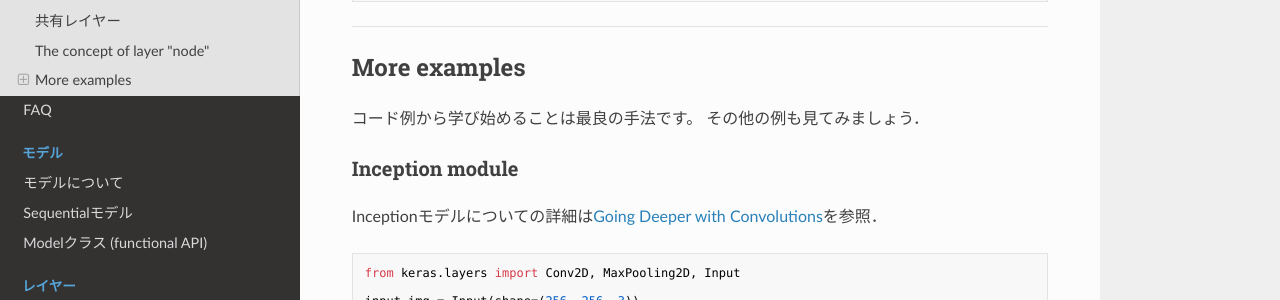
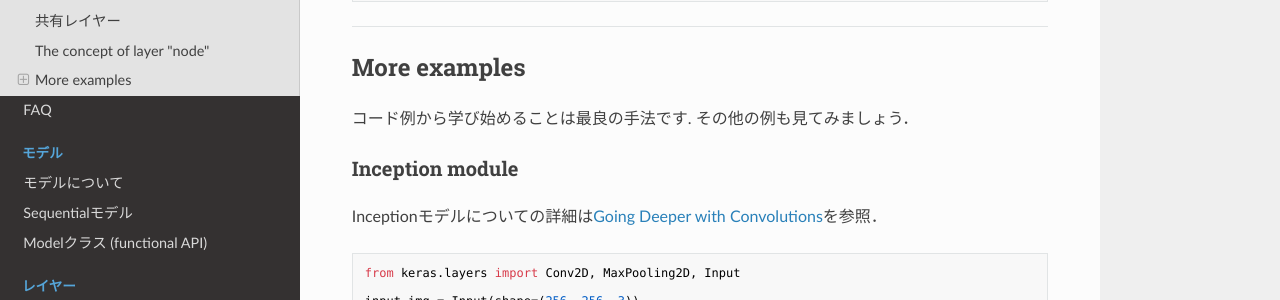
Before and after one commit to keras-team/keras-docs-ja, an MkDocs documentation site: the page built from sources/getting-started/functional-api-guide.md, in a window 1280 px wide and 900 px high, scrolled down 5853 px. Shown: the part 149-449 px from the top of the window. Built offline with MkDocs 1.6.1, drawn with Linux system fonts in a browser that asks for light colours; nearby versions of some CDN libraries; old or Windows-style settings are respelled for this version of MkDocs.

Commit message:
Replace 。 with .

```diff
--- a/sources/getting-started/functional-api-guide.md
+++ b/sources/getting-started/functional-api-guide.md
@@ -293,7 +293,7 @@ assert conv.get_input_shape_at(1) == (None, 64, 64, 3)
 
 ## More examples
 
-コード例から学び始めることは最良の手法です。
+コード例から学び始めることは最良の手法です.
 その他の例も見てみましょう．
 
 ### Inception module
```
